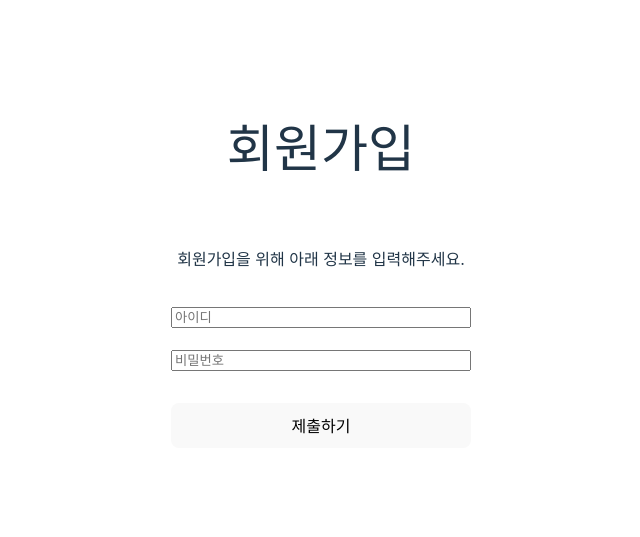
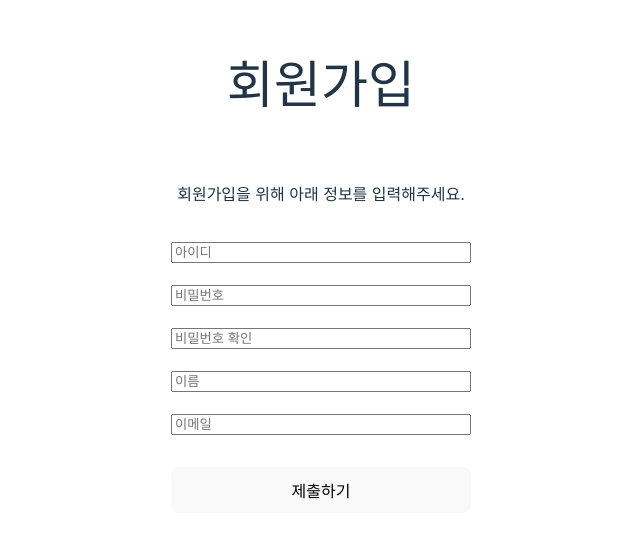
Before and after one commit to minngaeng/simple-form, a React (Vite) app: page / in a window 1280 px wide. Shown: the part 133-670 px from the top of the page, without its empty margins (319-959 px from the left). Built offline with nearby package versions, Linux system fonts and the light colour scheme; the HTML template or start-up script is replaced by a standard one.

Commit message:
💄 add Textfield

```diff
--- a/src/App.tsx
+++ b/src/App.tsx
@@ -42,6 +42,25 @@ function App() {
                     placeholder="비밀번호"
                     validate={[required]}
                 />
+                <TextField
+                    name={'password-confirm'}
+                    type="password"
+                    placeholder="비밀번호 확인"
+                    validate={[required]}
+                />
+                <TextField
+                    name={'name'}
+                    type="text"
+                    placeholder="이름"
+                    validate={[required]}
+                />
+                <TextField
+                    name={'email'}
+                    type="text"
+                    placeholder="이메일"
+                    validate={[required]}
+                />
+
                 {/* TODO: create TextField for name, email and password confirm*/}
             </Form>
             <button
```
